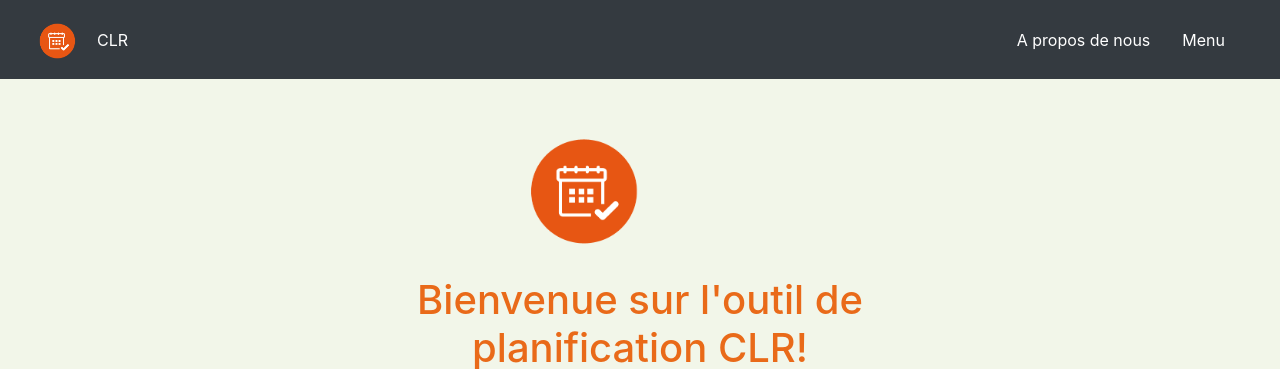
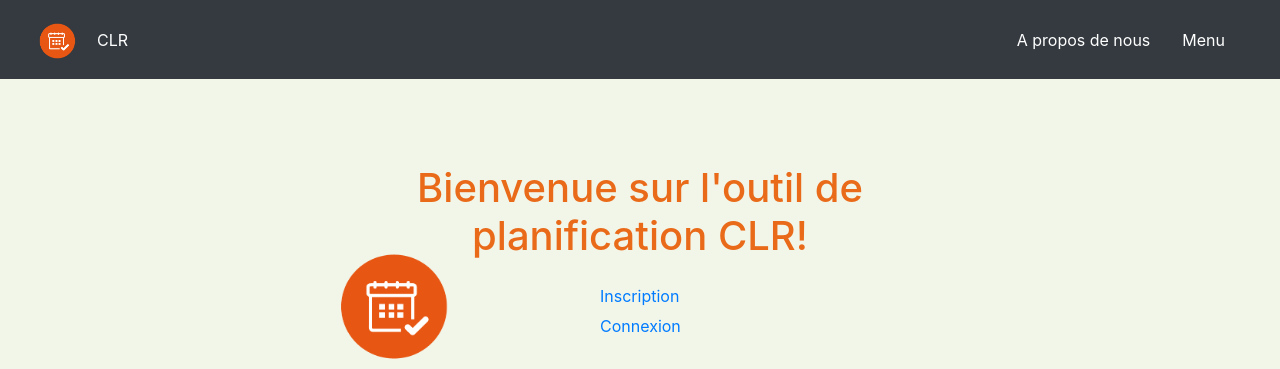
Before and after one commit to thais-souyri/TDLOG-PROJET, a Python web app: template templates/launchingpage.html in a window 1280 px wide. Shown: the top 369 px of the page. Run offline with Jinja, Linux system fonts and the light colour scheme; the template is opened without the code that fills it, so the values that code supplies are empty.

Commit message:
images relatives v3

```diff
--- a/templates/launchingpage.html
+++ b/templates/launchingpage.html
@@ -2,9 +2,9 @@
 {% block body %}
 
 <div class="description">
-    <h1>Bienvenue sur l'outil de planification CLR!</h1>
-    <a href="{{url_for('login')}}"> Connexion </a><br>
-    <a href="{{url_for('register')}}"> Inscription </a><br>
+    <h1 id="welcome">Bienvenue sur l'outil de planification CLR!</h1>
+    <a href="{{url_for('login')}}" id="connexion"> Connexion </a><br>
+    <a href="{{url_for('register')}}" id="inscription"> Inscription </a><br>
 
     <img src="static/entrepots.jpg" id="entrepot" width="500" height="250" class="img-rounded">
     <img src="static/logo_CLR.png" id="logo" width="150" height="150" class="img-rounded">
@@ -13,16 +13,35 @@
 
 
 <style>
+
+    #welcome{
+        position: absolute;
+        top:50px;
+
+    }
+
+    #inscription{
+        position:absolute;
+        top:170px;
+        left: 280px;
+    }
+#connexion{
+        position:absolute;
+        top:200px;
+    left: 280px;
+    }
+
+
 #entrepot {
-        position: absolute;
-        top:140px;
-        right:130px;
+        position: relative;
+        top:210px;
+        right:-70px;
     }
 
     #logo {
-    position:absolute;
-    top: -160px;
-    right: 305px;}
+    position:relative ;
+    top: -180px;
+    right: 250px;}
 </style>
 
 {% endblock %}
```
